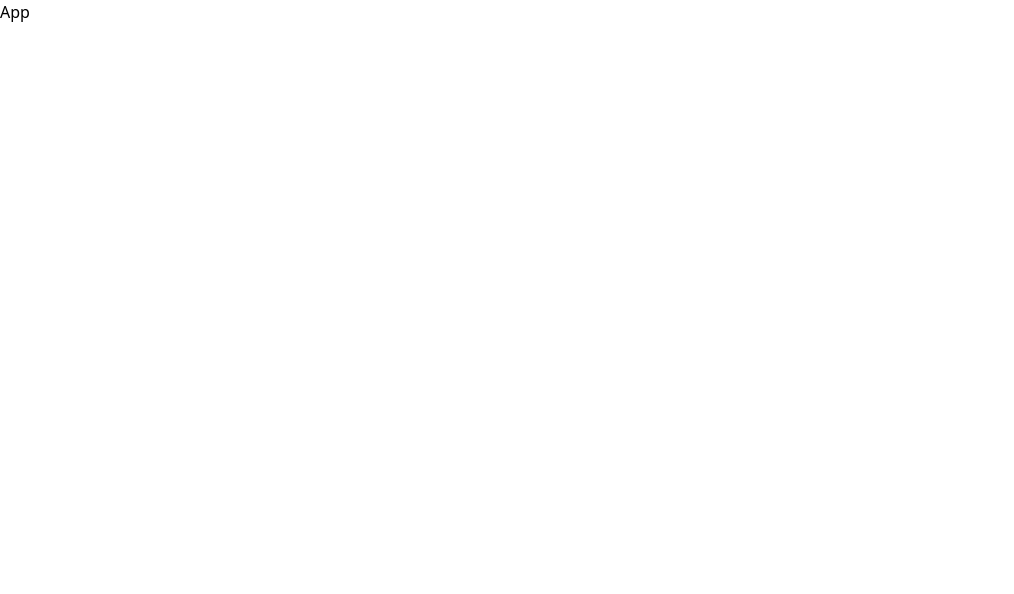
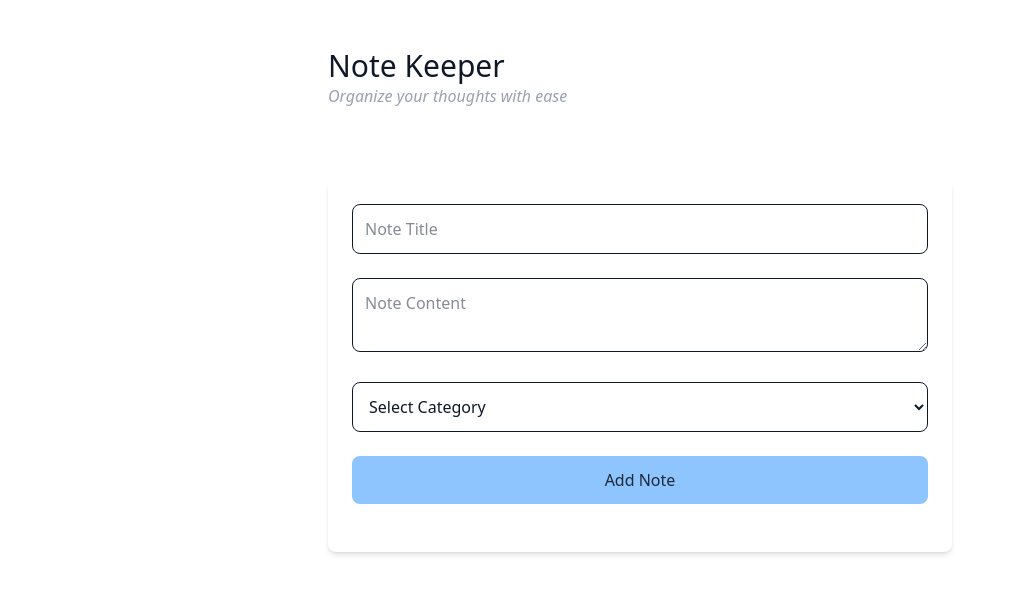
Before and after one commit to rctrollex/notes-keeper-app, a React (Vite) app: page / in a window 1280 px wide. Shown: the top 594 px of the page, without its empty margins (0-1014 px from the left). Built offline with nearby package versions, Linux system fonts and the light colour scheme.

Commit message:
Added Header and Note taking form Ui

```diff
--- a/src/App.jsx
+++ b/src/App.jsx
@@ -1,8 +1,13 @@
 import React from 'react'
+import Header from "./components/Header.jsx";
+import NoteForm from "./components/NoteForm.jsx";
 
 const App = () => {
     return (
-        <div>App</div>
+        <div className="bg-white dark:bg-gray-800 min-h-screen p-3 sm:p-6 md:p-6 font-sans">
+            <Header />
+            <NoteForm />
+        </div>
     )
 }
 export default App
--- a/src/components/Header.jsx
+++ b/src/components/Header.jsx
@@ -2,7 +2,12 @@ import React from 'react'
 
 const Header = () => {
     return (
-        <div>Header</div>
+        <div className="container mx-auto p-4 sm:p-6 max-w-2xl">
+            <header className="mb-6">
+                <h1 className="text-3xl text-bold text-gray-900 dark:text-white">Note Keeper</h1>
+                <p className="italic text-gray-400 dark:text-gray-400">Organize your thoughts with ease</p>
+            </header>
+        </div>
     )
 }
 export default Header
--- a/src/components/NoteForm.jsx
+++ b/src/components/NoteForm.jsx
@@ -2,7 +2,51 @@ import React from 'react'
 
 const NoteForm = () => {
     return (
-        <div>NoteForm</div>
+        <div className="container mx-auto p-4 sm:p-6 max-w-2xl">
+            <div className="bg-white dark:bg-gray-700 p-6 rounded-lg shadow-md mb-6">
+                <form>
+                    <div className="mb-6">
+                        <input
+                            type="text"
+                            placeholder="Note Title"
+                            id="noteTitle"
+                            className="text-gray-900 dark:text-white w-full border rounded-lg p-3 focus:outline-none focus:ring-2 focus:ring-blue-300 focus:border-transparent"
+                        />
+                    </div>
+                    <div className="mb-6">
+                        <textarea
+                            typeof="text"
+                            placeholder="Note Content"
+                            id="noteContent"
+                            className="text-gray-900 dark:text-white w-full border rounded-lg p-3 focus:outline-none focus:ring-2 focus:ring-blue-300 focus:border-trasparent"
+                        ></textarea>
+                    </div>
+
+                    <div className="mb-6">
+                        <select
+                            id="noteCategory"
+                            className="text-gray-900 dark:text-white w-full p-3 border rounded-lg focus:outline-none focus:ring-2 focus-blue-300 focus:border-transparent">
+
+                            <option value=""className="bg-gray-500 text-white">Select Category</option>
+                            <option value="work" className="bg-gray-500 text-white">Work</option>
+                            <option value="personal" className="bg-gray-500 text-white">Personal</option>
+                            <option value="ideas" className="bg-gray-500 text-white">Ideas</option>
+                            <option value="others" className="bg-gray-500 text-white">Others</option>
+                        </select>
+                    </div>
+                    <div className="mb-6">
+                        <button
+                            className="w-full bg-blue-300 p-3 rounded-lg text-gray-800 cursor hover:bg-blue-400 hover:text-white focus:outline-none focus:ring-2 focus:bg-blue-400"
+                            type="submit"
+                            id="addNote"
+                        >
+                            Add Note
+                        </button>
+                    </div>
+                </form>
+            </div>
+        </div>
+
     )
 }
 export default NoteForm
```
Also changed, not shown: src/assets/noteLogo.svg (added).
